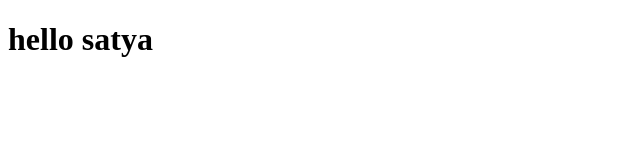
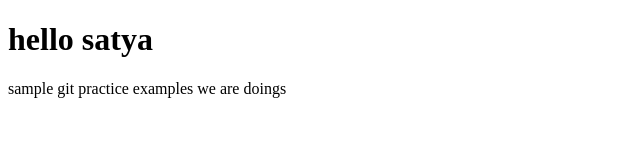
Before and after one commit to satyapadamati/React-practice, a plain HTML site: page sample.html in a window 1280 px wide. Shown: the whole page, without its empty margins (0-640 px from the left). Drawn offline with Linux system fonts and the light colour scheme.

Commit message:
second commit

```diff
--- a/sample.html
+++ b/sample.html
@@ -8,5 +8,6 @@
 </head>
 <body>
     <h1>hello satya</h1>
+    <p>sample git practice examples we are doings</p>
 </body>
 </html>
```
